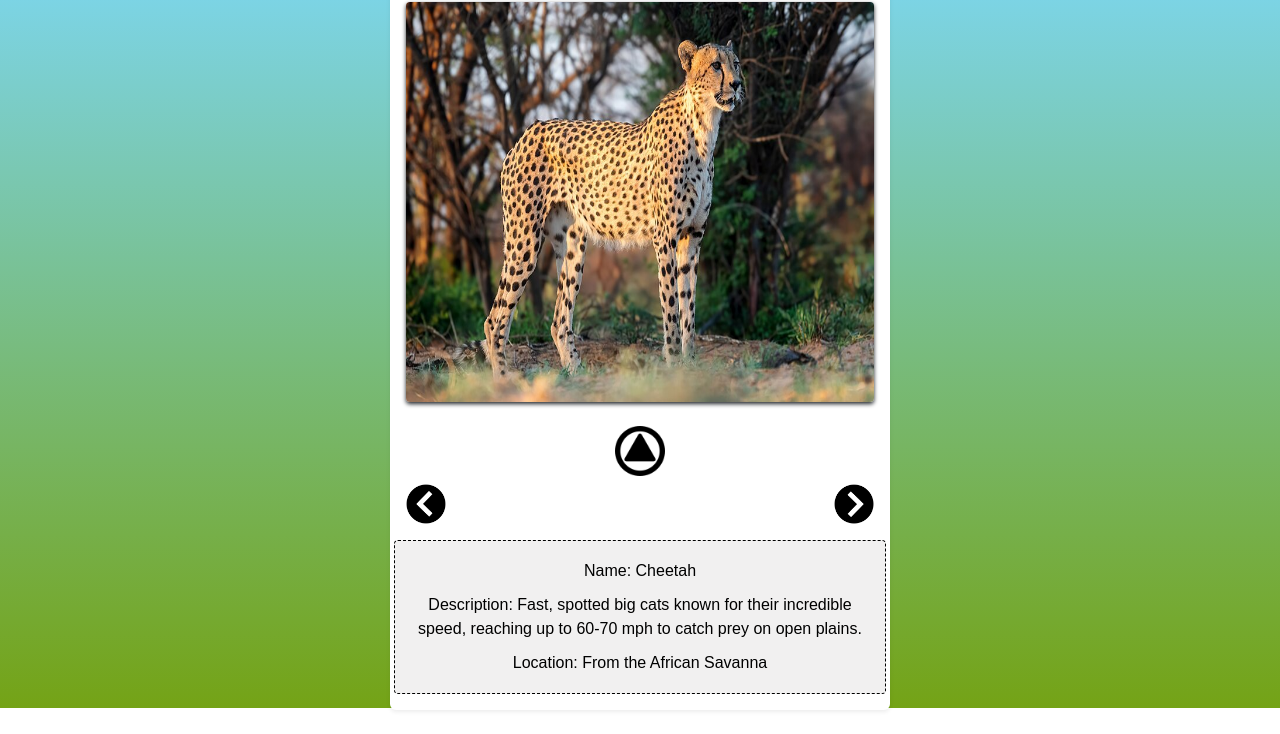
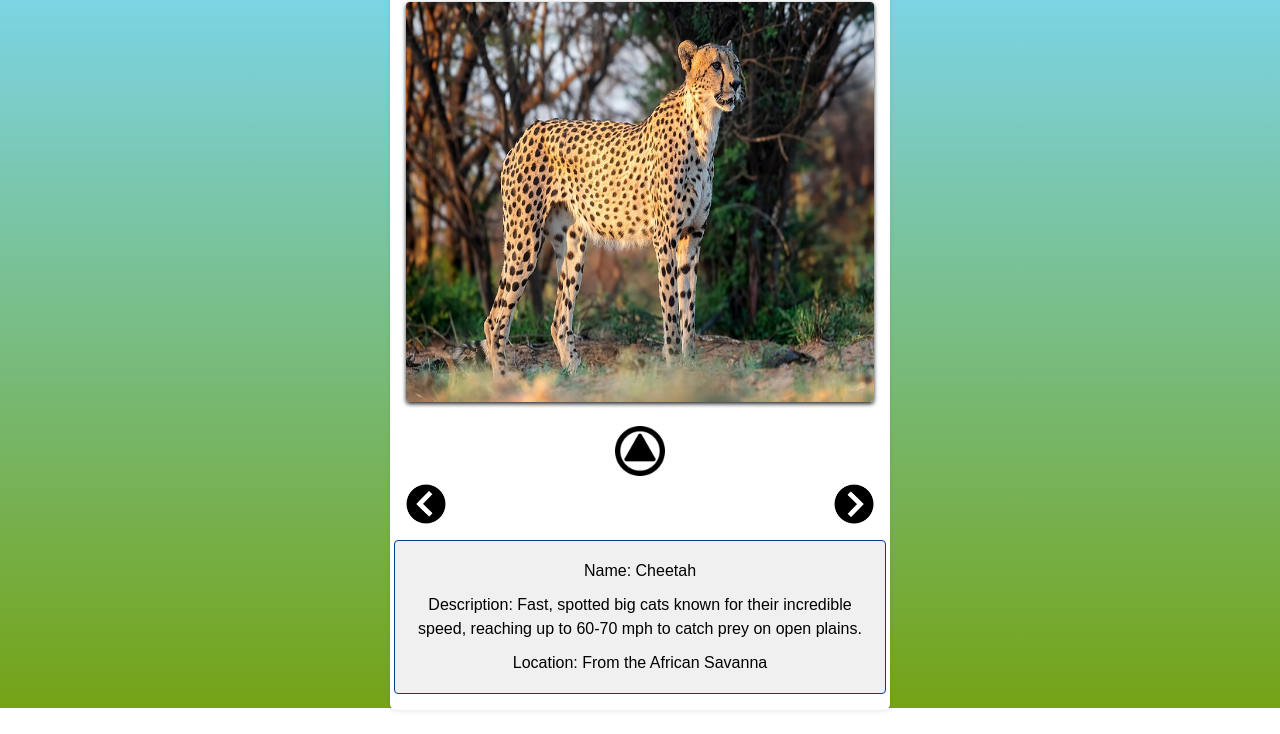
Before and after one commit to samhirsch0109/NJITProject1, a plain HTML site: page index.html in a window 1280 px wide. Both pictures are taken after a click on the picture 640 px from the left and 543 px from the top of the page. Shown: the part 92-826 px from the top of the page. Drawn offline with nearby package versions, Linux system fonts and the light colour scheme; a web font is replaced by a local one.

Commit message:
final commit

```diff
--- a/style.css
+++ b/style.css
@@ -69,7 +69,7 @@ body {
 
 /* Metadata container styling */
 .details {
-    border: 1px dashed #000000;
+    border: 1px solid #033c92;
     padding: 15px;
     background-color: #f1f0f0;
     /* Light background to distinguish from main area */
```
